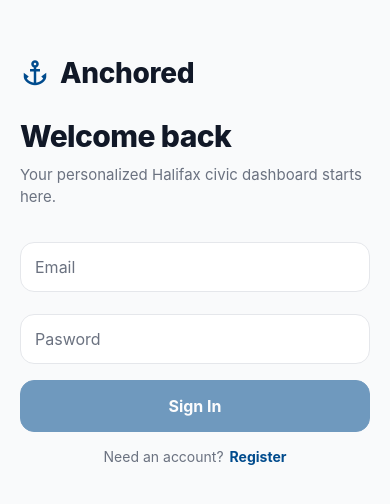
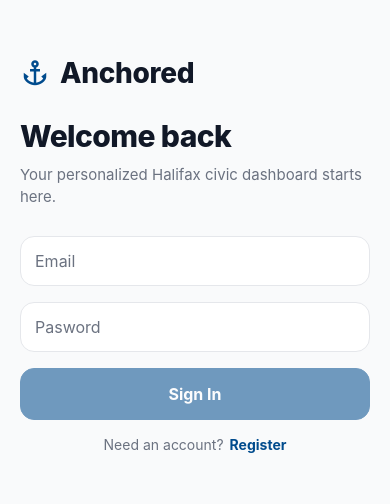
Before and after one commit to rileydevitt/Anchored, a React Native app: screen / in a window 390 px wide. Shown: the top 504 px of the page. Built offline with nearby package versions, Linux system fonts and the light colour scheme; no server answers.

Commit message:
UI Changes again

```diff
--- a/src/components/InputField.js
+++ b/src/components/InputField.js
@@ -4,8 +4,8 @@ import { colors, spacing, radius } from '../constants/theme';
 
 export default function InputField({ label, ...props }) {
   return (
-    <View style={styles.container}>
-      <Text style={styles.label}>{label}</Text>
+    <View style={[styles.container, label && styles.containerWithLabel]}>
+      {label ? <Text style={styles.label}>{label}</Text> : null}
       <TextInput
         placeholderTextColor={colors.muted}
         style={styles.input}
@@ -16,7 +16,8 @@ export default function InputField({ label, ...props }) {
 }
 
 const styles = StyleSheet.create({
-  container: {
+  container: {},
+  containerWithLabel: {
     gap: spacing.xs,
   },
   label: {
```
Also changed, not shown: 1 other file (tests, documents, lock files or other folders).
